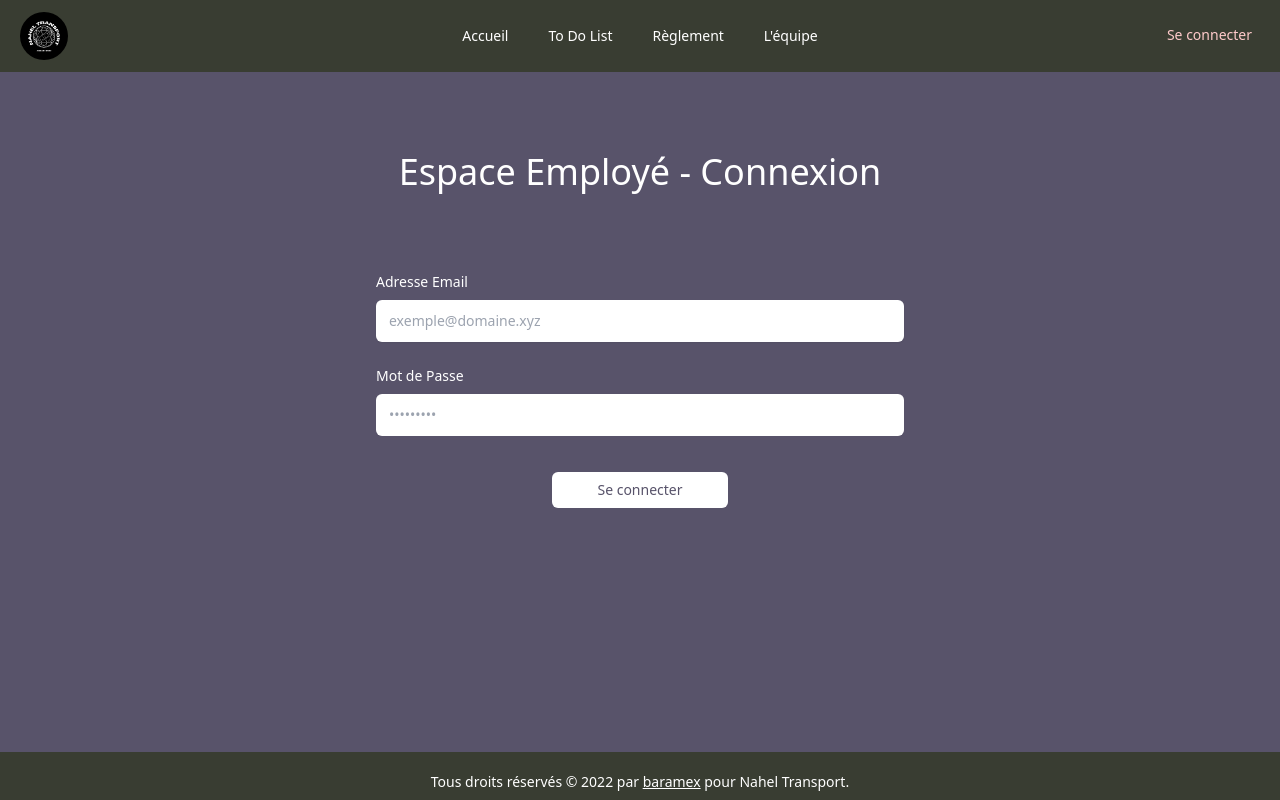
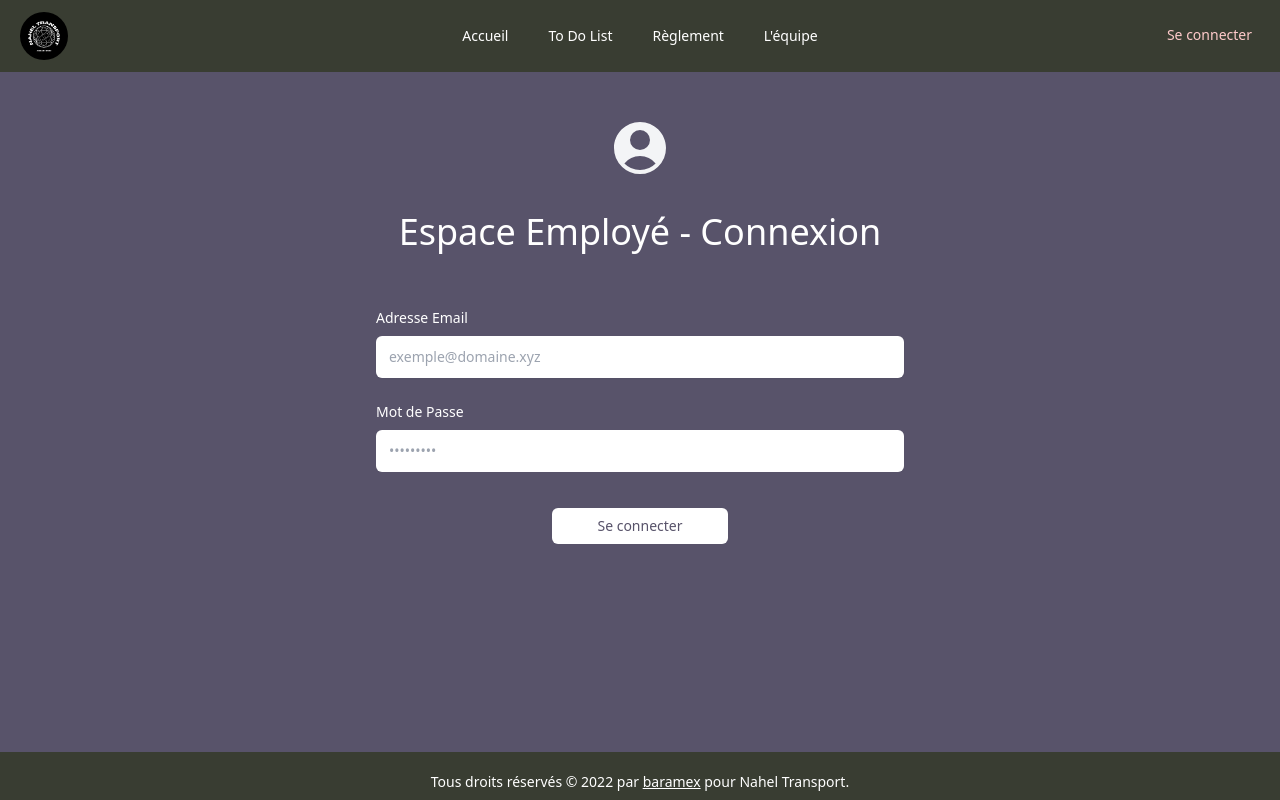
Before and after one commit to baramex/NahelTBesac-website, a React (Create React App) app in the folder frontend/: page /login in a window 1280 px wide. Built offline with nearby package versions, Linux system fonts and the light colour scheme.

Commit message:
improved login page

```diff
--- a/frontend/src/components/Login/index.jsx
+++ b/frontend/src/components/Login/index.jsx
@@ -1,3 +1,4 @@
+import { UserCircleIcon } from "@heroicons/react/24/solid";
 import Footer from "../Layout/Footer";
 import Header from "../Layout/Header";
 import { Button } from "../Misc/Buttons";
@@ -7,7 +8,8 @@ export default function Login(props) {
     return (<>
         <Header {...props} />
         <div className="pt-[4.5rem] bg-theme-700 text-white pb-12 px-6">
-            <h1 className="text-center text-4xl font-medium my-20">Espace Employé - Connexion</h1>
+            <UserCircleIcon className="text-gray-100 mx-auto w-16 mt-11 mb-8" />
+            <h1 className="text-center text-4xl font-medium mb-14">Espace Employé - Connexion</h1>
             <div className="px-6 max-w-xl mx-auto">
                 <form className="flex flex-col gap-6">
                     <TextField
```
